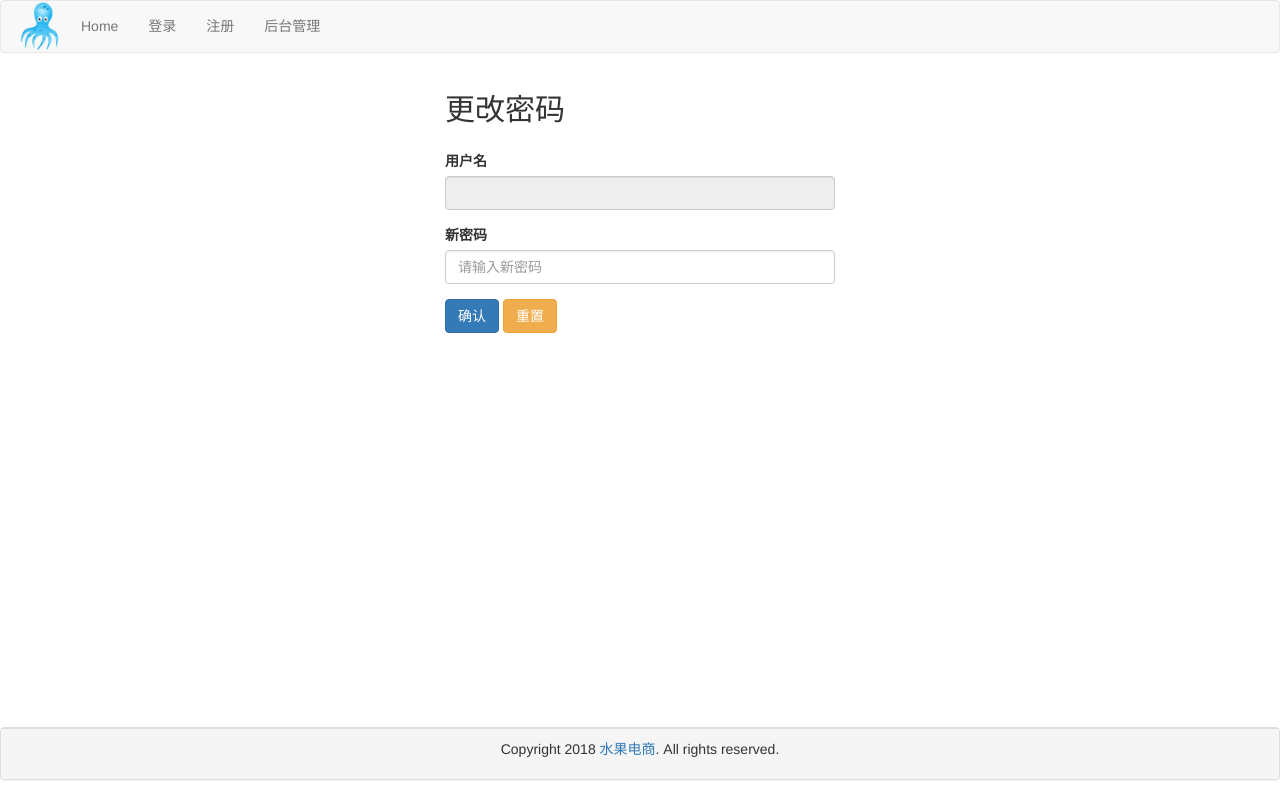
After one commit to EwdAger/fruit-eshop, a Django app: page /reset/ in a window 1280 px wide. The commit adds this page. Run offline with Django 3.2, Linux system fonts and the light colour scheme; some libraries are stand-ins or nearby versions.

Commit message:
添加重置密码

```diff
--- a/eshop/urls.py
+++ b/eshop/urls.py
@@ -27,5 +27,6 @@ urlpatterns = [
     path('cart/', views.cart),
     path('cart_option/', views.cart_option),
     path('order/', views.order),
-    path('add_order/', views.add_order)
+    path('add_order/', views.add_order),
+    path('reset/', views.reset_pwd),
 ]
--- a/shop/views.py
+++ b/shop/views.py
@@ -185,3 +185,15 @@ def add_order(request):
     else:
         messages.add_message(request, messages.WARNING, "当前页面不存在")
         return render(request, "404.html")
+
+def reset_pwd(request):
+    if request.method == "GET":
+        username = request.user.username
+        return render(request, "reset.html", {"username": username})
+    else:
+        pwd = request.POST.get("password")
+        u = User.objects.get(username=request.user.username)
+        u.set_password(pwd)
+        u.save()
+        messages.add_message(request, messages.SUCCESS, "密码修改成功")
+        return redirect('/login')
--- a/templates/base.html
+++ b/templates/base.html
@@ -20,6 +20,7 @@
                 <li><a href="/">Home</a></li>
                 {% if user.is_authenticated %}
                     <li><a href="/cart">购物车</a></li>
+                    <li><a href="/reset">修改密码</a></li>
                     <li><a href="/logout">注销</a></li>
                 {% else %}
                     <li><a href="/login">登录</a></li>
--- /dev/null
+++ b/templates/reset.html
@@ -0,0 +1,27 @@
+{% extends "base.html" %}
+{% block title %}水果电商-登录{% endblock %}
+{% block content %}
+    <div class="row">
+        <div class="col-md-4 col-md-offset-4">
+            <form class="form-horizontal" method="post" action="/reset/">
+                <div class="form-group">
+                    <h2>更改密码</h2>
+                </div>
+                <div class="form-group">
+                    <label for="username">用户名</label>
+                    <input id="username" name="username" disabled="disabled" class="form-control" value={{ username }}>
+                </div>
+                <div class="form-group">
+                    <label for="password">新密码</label>
+                    <input id="password" name="password" class="form-control" placeholder="请输入新密码">
+                </div>
+                <div class="form-group">
+                    <button class="btn btn-primary" type="submit">确认</button>
+                    <button class="btn btn-warning" type="reset">重置</button>
+                </div>
+                {% csrf_token %}
+            </form>
+        </div>
+    </div>
+
+{% endblock %}
```
Also changed, not shown: README.md.
